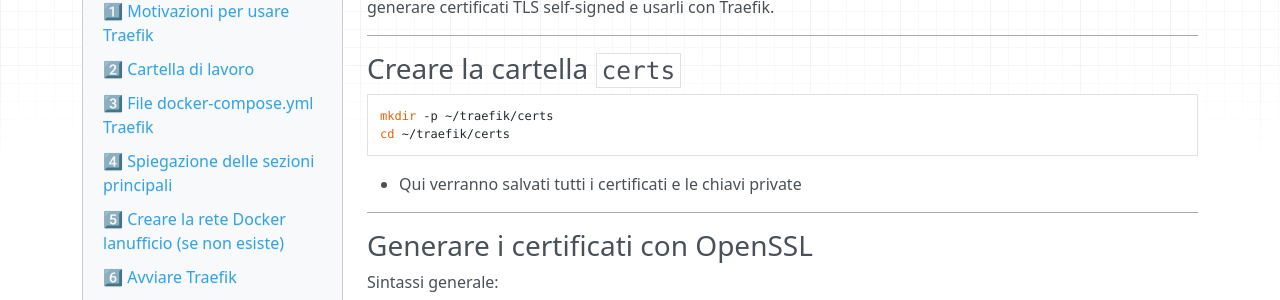
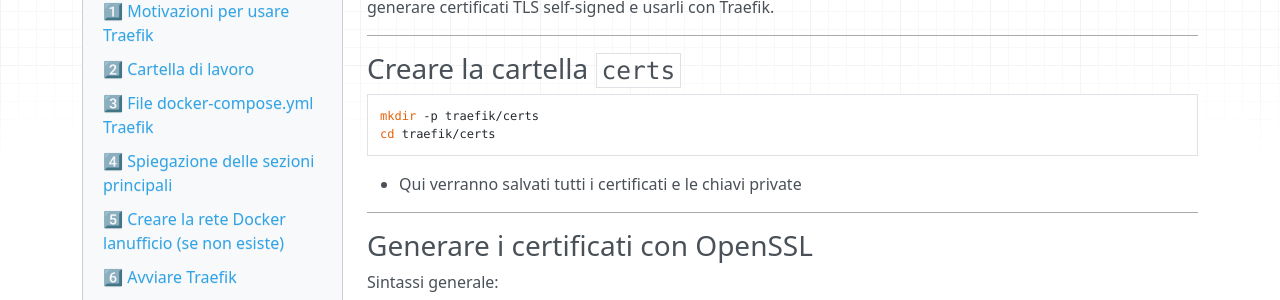
Before and after one commit to masilib/nextcloud-proxmox-lan, an MkDocs documentation site: the page built from docs/04-installazione-traefik.md, in a window 1280 px wide and 900 px high, scrolled down 2974 px. Shown: the part 151-451 px from the top of the window. Built offline with MkDocs 1.6.1, drawn with Linux system fonts in a browser that asks for light colours; nearby versions of some CDN libraries.

````diff
--- a/docs/04-installazione-traefik.md
+++ b/docs/04-installazione-traefik.md
@@ -167,8 +167,8 @@ Per far funzionare HTTPS sui domini locali (`traefik.local`, `nextcloud.local`,
 ### Creare la cartella `certs`
 
 ```bash
-mkdir -p ~/traefik/certs
-cd ~/traefik/certs
+mkdir -p traefik/certs
+cd traefik/certs
 ```
 
 - Qui verranno salvati tutti i certificati e le chiavi private
````
